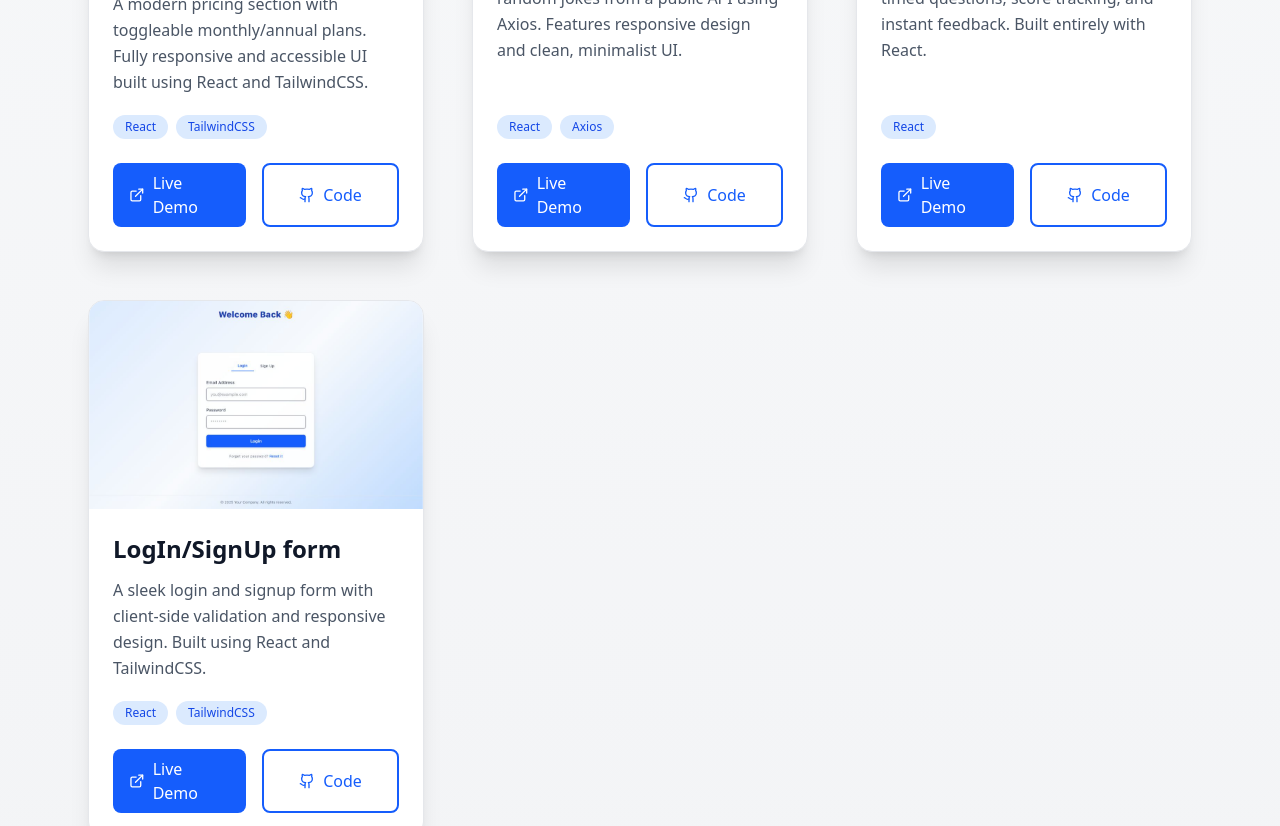
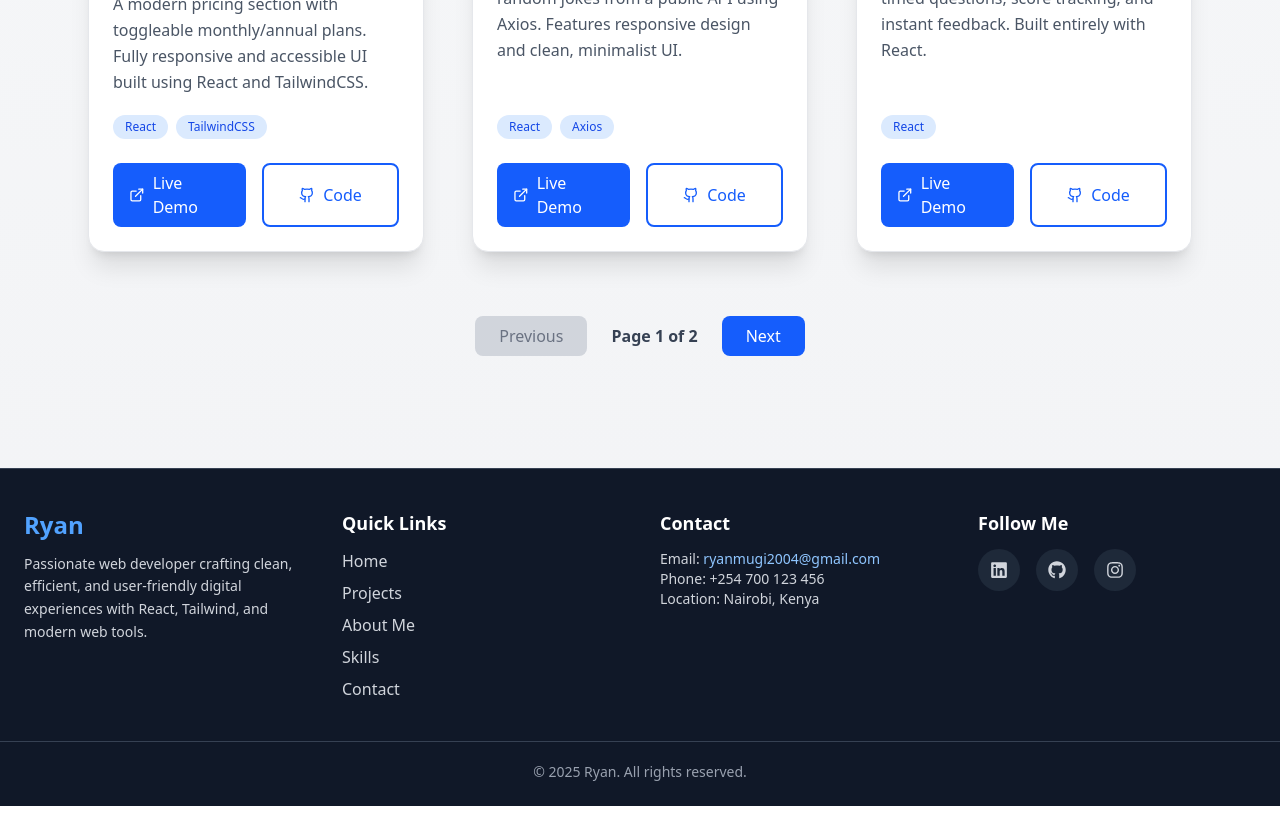
Before and after one commit to Raytay1234/Portfolio2, a React (Vite) app: page /projects in a window 1280 px wide. Shown: the part 1357-2183 px from the top of the page. Built offline with nearby package versions, Linux system fonts and the light colour scheme.

Commit message:
added pagination

```diff
--- a/src/components/Footer.jsx
+++ b/src/components/Footer.jsx
@@ -32,6 +32,11 @@ const Footer = () => {
             <li>
               <Link to="/about" className="hover:text-blue-400 transition">
                 About Me
+              </Link>
+            </li>
+            <li>
+              <Link to="/skills" className="hover:text-blue-400 transition">
+                Skills
               </Link>
             </li>
             <li>
--- a/src/pages/Projects.jsx
+++ b/src/pages/Projects.jsx
@@ -1,6 +1,7 @@
-import React from "react";
+import React, { useState } from "react";
 import { motion as Motion } from "framer-motion";
 import { Github, ExternalLink } from "lucide-react";
+
 const projects = [
   {
     title: "E-Commerce Store",
@@ -67,13 +68,24 @@ const projects = [
   },
 ];
 
-// Animation variants
 const fadeUp = {
-  hidden: { opacity: 1, y: 40 },
-  visible: { opacity: 1, y: 0, transition: { duration: 0.2 } },
+  hidden: { opacity: 0, y: 40 },
+  visible: { opacity: 1, y: 0, transition: { duration: 0.4 } },
 };
 
 const Projects = () => {
+  // ✅ Pagination Logic
+  const [currentPage, setCurrentPage] = useState(1);
+  const projectsPerPage = 6;
+  const totalPages = Math.ceil(projects.length / projectsPerPage);
+
+  const indexOfLast = currentPage * projectsPerPage;
+  const indexOfFirst = indexOfLast - projectsPerPage;
+  const currentProjects = projects.slice(indexOfFirst, indexOfLast);
+
+  const nextPage = () => setCurrentPage((prev) => Math.min(prev + 1, totalPages));
+  const prevPage = () => setCurrentPage((prev) => Math.max(prev - 1, 1));
+
   return (
     <section
       id="projects"
@@ -100,7 +112,7 @@ const Projects = () => {
 
         {/* Projects Grid */}
         <div className="grid gap-12 sm:grid-cols-2 lg:grid-cols-3">
-          {projects.map((project, i) => (
+          {currentProjects.map((project, i) => (
             <Motion.div
               key={i}
               className="group bg-white dark:bg-gray-800 rounded-2xl shadow-xl overflow-hidden flex flex-col transition-all duration-500 hover:-translate-y-2 hover:shadow-2xl border border-gray-200 dark:border-gray-700"
@@ -111,11 +123,7 @@ const Projects = () => {
             >
               {/* Image */}
               <div className="relative overflow-hidden">
-                <a
-                  href={project.demo}
-                  target="_blank"
-                  rel="noopener noreferrer"
-                >
+                <a href={project.demo} target="_blank" rel="noopener noreferrer">
                   <img
                     src={project.image}
                     alt={project.title}
@@ -171,6 +179,35 @@ const Projects = () => {
             </Motion.div>
           ))}
         </div>
+
+        {/* Pagination Controls */}
+        <div className="flex justify-center items-center gap-6 mt-16">
+          <button
+            onClick={prevPage}
+            disabled={currentPage === 1}
+            className={`px-6 py-2 rounded-lg font-medium transition ${
+              currentPage === 1
+                ? "bg-gray-300 dark:bg-gray-700 text-gray-500 cursor-not-allowed"
+                : "bg-blue-600 text-white hover:bg-blue-500"
+            }`}
+          >
+            Previous
+          </button>
+          <span className="text-gray-700 dark:text-gray-300 font-semibold">
+            Page {currentPage} of {totalPages}
+          </span>
+          <button
+            onClick={nextPage}
+            disabled={currentPage === totalPages}
+            className={`px-6 py-2 rounded-lg font-medium transition ${
+              currentPage === totalPages
+                ? "bg-gray-300 dark:bg-gray-700 text-gray-500 cursor-not-allowed"
+                : "bg-blue-600 text-white hover:bg-blue-500"
+            }`}
+          >
+            Next
+          </button>
+        </div>
       </div>
     </section>
   );
```
